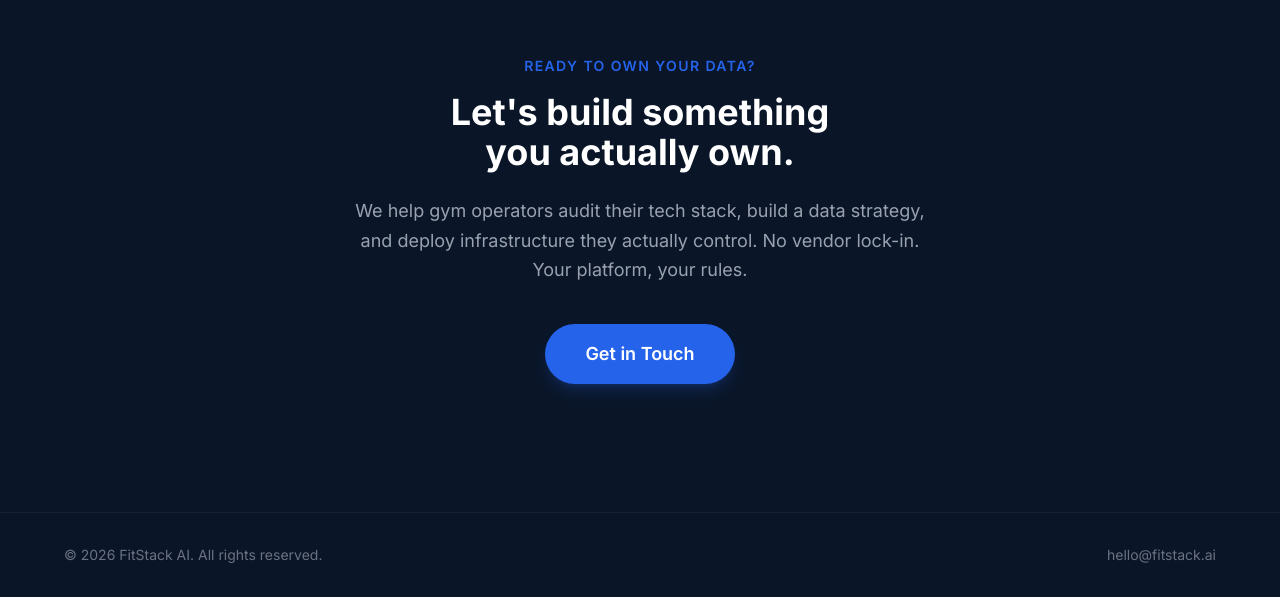
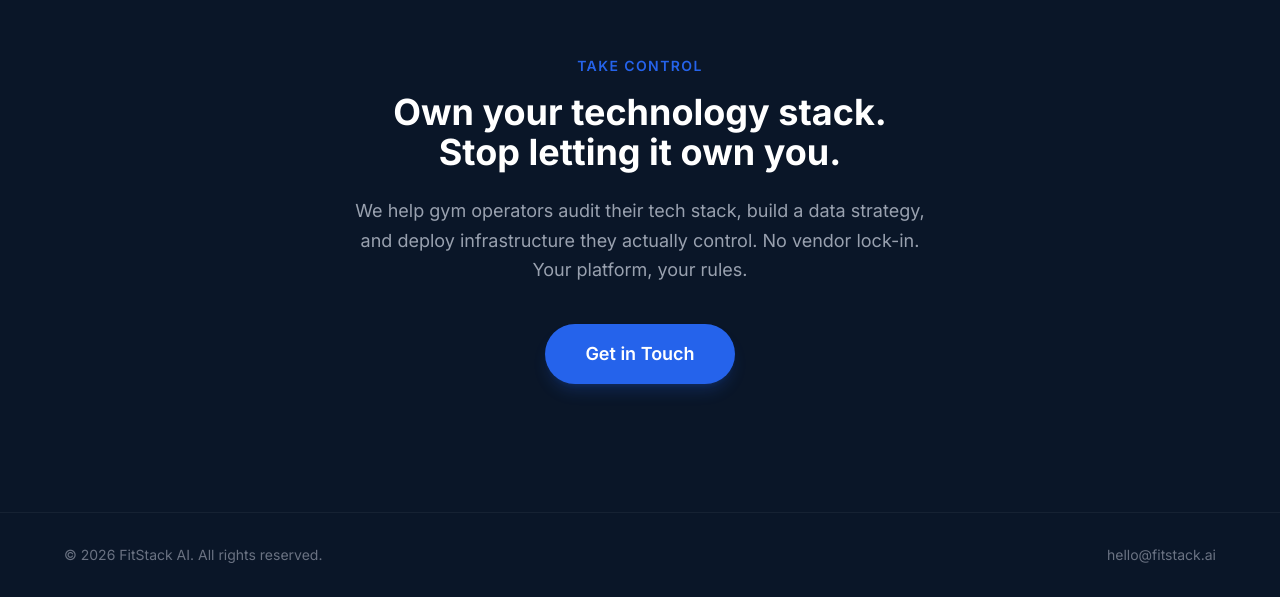
Before and after one commit to fitstack-ai/website, a Next.js app: page / in a window 1280 px wide. Shown: the part 2862-3459 px from the top of the page. Built offline with nearby package versions, Linux system fonts and the light colour scheme.

Commit message:
CTA: Own your technology stack. Stop letting it own you.

```diff
--- a/src/app/page.tsx
+++ b/src/app/page.tsx
@@ -210,12 +210,12 @@ export default function Home() {
       <section id="contact" className="py-24 sm:py-32 px-6">
         <FadeIn className="max-w-xl mx-auto text-center">
           <p className="text-sm font-semibold text-electric uppercase tracking-widest mb-4">
-            Ready to Own Your Data?
+            Take Control
           </p>
           <h2 className="text-3xl sm:text-4xl font-bold mb-6">
-            Let&apos;s build something
+            Own your technology stack.
             <br />
-            you actually own.
+            Stop letting it own you.
           </h2>
           <p className="text-gray-400 mb-10 text-lg leading-relaxed">
             We help gym operators audit their tech stack, build a data strategy,
```
